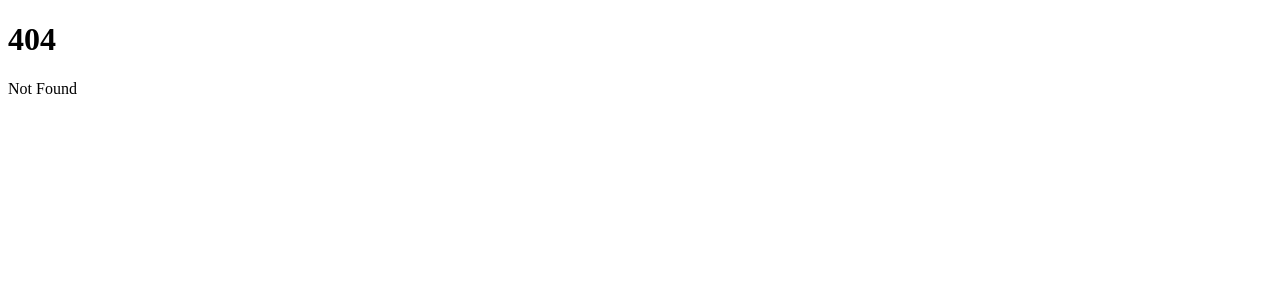
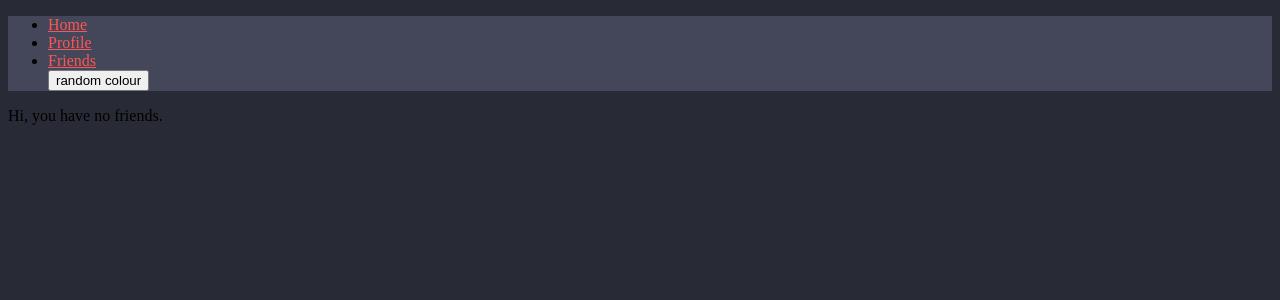
Before and after one commit to Unrated-Limited-Unlimited/ua-frontend, a SvelteKit app: page /friends in a window 1280 px wide. Before the commit this address had no page. Shown: the top 300 px of the page. Built offline with nearby package versions, Linux system fonts and the light colour scheme.

Commit message:
Added themes functionality

```diff
--- a/package.json
+++ b/package.json
@@ -13,6 +13,8 @@
 		"@sveltejs/adapter-auto": "^3.0.0",
 		"@sveltejs/kit": "^2.0.0",
 		"@sveltejs/vite-plugin-svelte": "^3.0.0",
+		"sass": "^1.70.0",
+		"scss": "^0.2.4",
 		"svelte": "^4.2.7",
 		"svelte-check": "^3.6.0",
 		"tslib": "^2.4.1",
--- a/src/app.html
+++ b/src/app.html
@@ -1,5 +1,5 @@
 <!doctype html>
-<html lang="en">
+<html lang="en" data-theme="dracula">
 	<head>
 		<meta charset="utf-8" />
 		<link rel="icon" href="%sveltekit.assets%/favicon.png" />
--- /dev/null
+++ b/src/app.scss
@@ -0,0 +1,21 @@
+body {
+    background-color: var(--bg-color);
+}
+ul {
+    background-color: var(--navbar);
+}
+a {
+    color: var(--accent);
+}
+
+html[data-theme="dracula"] {
+    --bg-color: #282a36;
+    --navbar: #44475a;
+    --accent: #ff5555;
+}
+
+html[data-theme="val"] {
+    --bg-color: #bfdf8e;
+    --navbar: #f1fec6;
+    --accent: #ffad4f;
+}
--- /dev/null
+++ b/src/hooks.server.ts
@@ -0,0 +1,22 @@
+import type { Handle } from "@sveltejs/kit";
+
+export const handle = (async ({ event, resolve}) => {
+    let theme: string | null = null
+
+    const newTheme = event.url.searchParams.get("theme")
+    const cookieTheme = event.cookies.get("colortheme")
+
+    if (newTheme) {
+        theme = newTheme
+    } else if (cookieTheme) {
+        theme = cookieTheme
+    }
+
+    if (theme) {
+        return await resolve(event, {
+            transformPageChunk: ({ html }) => html.replace('data-theme=""', `data-theme="${theme}"`)
+        })
+    }
+
+    return await resolve(event);
+}) satisfies Handle;
--- /dev/null
+++ b/src/routes/+layout.svelte
@@ -0,0 +1,14 @@
+<script>
+    import Navbar from "./navbar.svelte";
+    import '../app.scss';
+</script>
+
+<Navbar></Navbar>
+
+<slot></slot>
+
+<style lang="scss" global>
+    ul {
+        background-color: var(--navbar);
+    }
+</style>
--- /dev/null
+++ b/src/routes/friends/+page.svelte
@@ -0,0 +1 @@
+Hi, you have no friends.
--- /dev/null
+++ b/src/routes/navbar.svelte
@@ -0,0 +1,39 @@
+<script lang=ts>
+    import { onMount } from "svelte";
+
+    let current_theme: string;
+
+    function toggle_theme(): void {
+	const theme = current_theme === "dracula" ? "val" : "dracula";
+	set_theme(theme);
+    }
+
+    onMount(() => {
+	const saved_theme =
+		document.documentElement.getAttribute("data-theme");
+	if (saved_theme) {
+		current_theme = saved_theme;
+		return;
+	}
+
+	const preference_is_dark = window.matchMedia(
+		"(prefers-color-scheme: dracula)",
+	).matches;
+
+	const theme = preference_is_dark ? "val" : "dracula";
+	set_theme(theme);
+    });
+    function set_theme(theme: string) {
+        const one_year = 60 * 60 * 24 * 365;
+        document.cookie = `theme=${theme}; max-age=${one_year}; path=/`;
+        document.documentElement.setAttribute("data-theme", theme);
+        current_theme = theme;
+    }
+</script>
+
+<ul>
+    <li><a href="/">Home</a></li>
+    <li><a href="/profile">Profile</a></li>
+    <li><a href="/friends">Friends</a></li>
+    <button on:click={toggle_theme}>random colour</button>
+</ul>
--- /dev/null
+++ b/src/routes/profile/+page.svelte
@@ -0,0 +1 @@
+This is a profile.
```
Also changed, not shown: src/routes/+page.server.ts (added, +13 -0 lines), src/routes/+page.svelte (line endings or trailing spaces), 1 other file (tests, documents, lock files or other folders).
